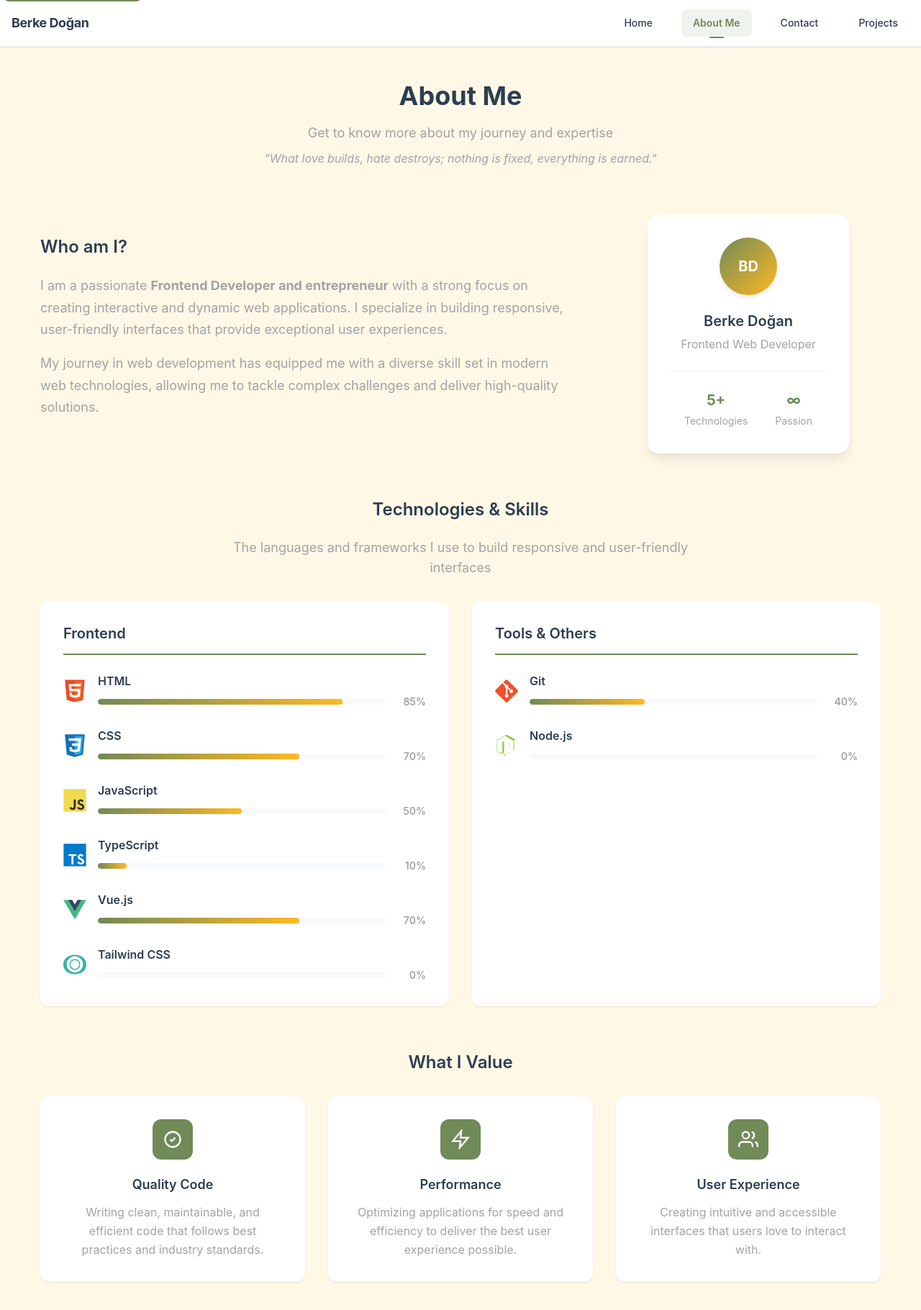
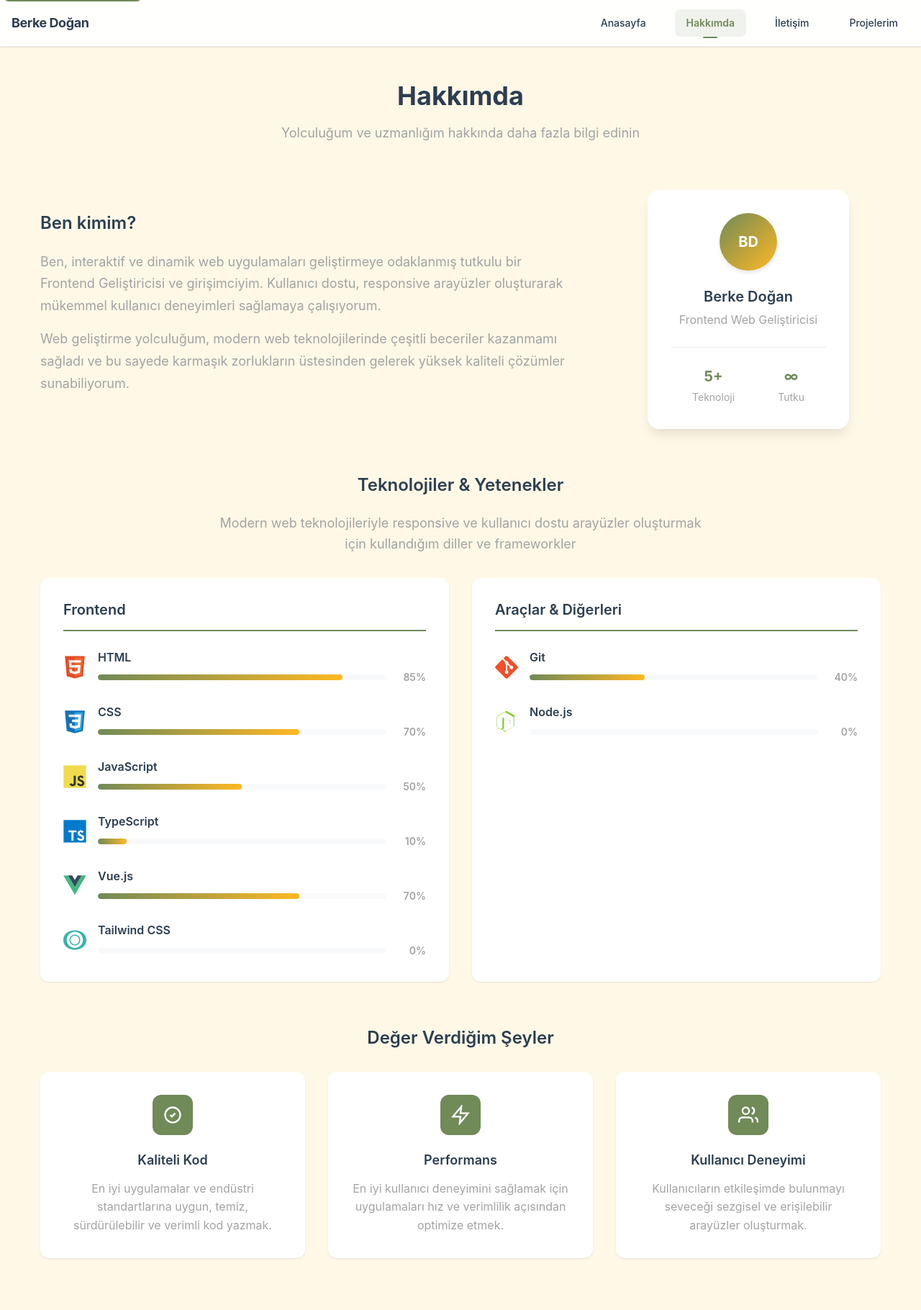
Before and after one commit to 1xKroMx/berkedogan.com.tr, a Vue app in the folder berkedogan/: page /about in a window 1280 px wide. Shown: the top 1820 px of the page at 72% size. Built offline with nearby package versions, Linux system fonts and the light colour scheme.

Commit message:
feat: implement multilingual support with language selection and translations

```diff
--- a/berkedogan/src/components/NavBar.vue
+++ b/berkedogan/src/components/NavBar.vue
@@ -1,6 +1,9 @@
 <script setup lang="ts">
 import { useRoute } from 'vue-router';
 import { ref } from 'vue';
+import { useLanguage } from '@/composables/useLanguage';
+
+const { t, setLang, lang } = useLanguage();
 
 const route = useRoute();
 const isMenuOpen = ref(false);
@@ -51,7 +54,7 @@ const closeMenu = () => {
             :class="{ active: route.path === '/' }"
             @click="closeMenu"
           >
-            Home
+            {{ t.homeItem }}
           </router-link>
         </li>
         <li class="nav-item">
@@ -61,7 +64,7 @@ const closeMenu = () => {
             :class="{ active: route.path === '/about' }"
             @click="closeMenu"
           >
-            About Me
+            {{ t.aboutItem }}
           </router-link>
         </li>
         <li class="nav-item">
@@ -71,7 +74,7 @@ const closeMenu = () => {
             :class="{ active: route.path === '/contact' }"
             @click="closeMenu"
           >
-            Contact
+            {{ t.contactItem }}
           </router-link>
         </li>
         <li class="nav-item">
@@ -81,7 +84,7 @@ const closeMenu = () => {
             :class="{ active: route.path === '/projects' }"
             @click="closeMenu"
           >
-            Projects
+            {{ t.projectsItem }}
           </router-link>
         </li>
       </ul>
--- /dev/null
+++ b/berkedogan/src/composables/useLanguage.ts
@@ -0,0 +1,21 @@
+import { ref, computed } from 'vue';
+import { messages, type Lang } from '@/i18n';
+
+const lang = ref<Lang>(
+    (localStorage.getItem('lang') as Lang) || 'tr'
+);
+
+export function useLanguage() {
+    const setLang = (l: Lang) => {
+        lang.value = l;
+        localStorage.setItem('lang', l);
+    };
+
+    const t = computed(() => messages[lang.value]);
+
+    return {
+        lang,
+        t,
+        setLang
+    };
+}
--- /dev/null
+++ b/berkedogan/src/i18n/index.ts
@@ -0,0 +1,6 @@
+import { en } from './en';
+import { tr } from './tr';
+
+export const messages = { tr, en };
+
+export type Lang = "tr" | "en";
--- /dev/null
+++ b/berkedogan/src/i18n/tr.ts
@@ -0,0 +1,47 @@
+import type { Translation } from './types';
+
+export const tr: Translation = {
+    heroTitle: "Merhaba, ben",
+    heroSubtitle: "Frontend Web Geliştiricisi",
+    heroDescription: "Modern teknolojilerle tasarım odaklı web uygulamaları geliştiriyorum. Kullanıcı dostu ve herkese uygun çözümler üretmeye çalışıyorum.",
+    aboutMe: "Hakkımda Daha Fazla Bilgi",
+    contactMe: "İletişim",
+    technologiesTitle: "Kullandığım Teknolojiler",
+    homeItem: "Anasayfa",
+    aboutItem: "Hakkımda",
+    contactItem: "İletişim",
+    projectsItem: "Projelerim",
+    aboutMeSubtitle: "Yolculuğum ve uzmanlığım hakkında daha fazla bilgi edinin",
+    aboutMeSectionTitle: "Ben kimim?",
+    aboutMeDescription: "Ben, interaktif ve dinamik web uygulamaları geliştirmeye odaklanmış tutkulu bir Frontend Geliştiricisi ve girişimciyim. Kullanıcı dostu, responsive arayüzler oluşturarak mükemmel kullanıcı deneyimleri sağlamaya çalışıyorum.",
+    aboutMeIntroDescription: "Web geliştirme yolculuğum, modern web teknolojilerinde çeşitli beceriler kazanmamı sağladı ve bu sayede karmaşık zorlukların üstesinden gelerek yüksek kaliteli çözümler sunabiliyorum.",
+    profileStat1: "Teknoloji",
+    profileStat2: "Tutku",
+    aboutMeSkillsSecTitle: "Teknolojiler & Yetenekler",
+    aboutMeSkillsSecDescription: "Modern web teknolojileriyle responsive ve kullanıcı dostu arayüzler oluşturmak için kullandığım diller ve frameworkler",
+    otherSkillsCategory: "Araçlar & Diğerleri",
+    aboutMeSec2Title: "Değer Verdiğim Şeyler",
+    aboutMeValue1: "Kaliteli Kod",
+    aboutMeValue1Description: "En iyi uygulamalar ve endüstri standartlarına uygun, temiz, sürdürülebilir ve verimli kod yazmak.",
+    aboutMeValue2: "Performans",
+    aboutMeValue2Description: "En iyi kullanıcı deneyimini sağlamak için uygulamaları hız ve verimlilik açısından optimize etmek.",
+    aboutMeValue3: "Kullanıcı Deneyimi",
+    aboutMeValue3Description: "Kullanıcıların etkileşimde bulunmayı seveceği sezgisel ve erişilebilir arayüzler oluşturmak.",
+    contactMeDescription: "Haydi birbirimizi LinkedIn'de ekleyelim! Yeni projeler ve fırsatlar hakkında konuşmaktan memnuniyet duyarım.",
+    contactGetInTouch: "İletişime Geç",
+    contactDescription2: "Şu anda freelance ve yeni projeler hakkında konuşmak için uygunum. Çalışmalarım hakkında bir sorunuz varsa veya işbirliği yapmak istiyorsanız, iletişime geçebilirsiniz.",
+    contactDetail1: "Konum",
+    contactDetail1Text: "Türkiye",
+    contactDetail2: "E-posta",
+    contactDetail3: "Yanıt Süresi",
+    contactDetail3Text: "Genellikle 24 saat içinde",
+    contactSecTitle: "Benimle iletişime geçin",
+    contactCardEmailDescription: "Bana doğrudan mesaj gönderin",
+    contactCardLinkedInDescription: "Profesyonel olarak bağlantı kuralım",
+    contactCardGitHubDescription: "Kodlarımı görüntüleyin",
+    contactCardLinkedInLink: "Profili Görüntüle",
+    contactCardGitHubLink: "Repo'mu Görüntüle",
+    contactFooterText: "Herhangi bir sorunuz veya proje fikriniz varsa, lütfen iletişime geçmekten çekinmeyin. İşbirliği yapmaktan memnun olurum!",
+    projectsDescription: "Üzerinde çalıştığım bazı projeler:",
+    project1Name: "Blogum",
+}
--- /dev/null
+++ b/berkedogan/src/i18n/types.ts
@@ -0,0 +1,45 @@
+export type Translation = {
+    heroTitle: string;
+    heroSubtitle: string;
+    heroDescription: string;
+    aboutMe: string;
+    contactMe: string;
+    technologiesTitle: string;
+    homeItem: string;
+    aboutItem: string;
+    contactItem: string;
+    projectsItem: string;
+    aboutMeSubtitle: string;
+    aboutMeSectionTitle: string;
+    aboutMeDescription: string;
+    aboutMeIntroDescription: string;
+    profileStat1: string;
+    profileStat2: string;
+    aboutMeSkillsSecTitle: string;
+    otherSkillsCategory: string;
+    aboutMeSkillsSecDescription: string;
+    aboutMeSec2Title: string;
+    aboutMeValue1: string;
+    aboutMeValue1Description: string;
+    aboutMeValue2: string;
+    aboutMeValue2Description: string;
+    aboutMeValue3: string;
+    aboutMeValue3Description: string;
+    contactMeDescription: string;
+    contactGetInTouch: string;
+    contactDescription2: string;
+    contactDetail1: string;
+    contactDetail1Text: string;
+    contactDetail2: string;
+    contactDetail3: string;
+    contactDetail3Text: string;
+    contactSecTitle: string;
+    contactCardEmailDescription: string;
+    contactCardLinkedInDescription: string;
+    contactCardGitHubDescription: string;
+    contactCardLinkedInLink: string;
+    contactCardGitHubLink: string;
+    contactFooterText: string;
+    projectsDescription: string;
+    project1Name: string;
+}
--- a/berkedogan/src/views/AboutView.vue
+++ b/berkedogan/src/views/AboutView.vue
@@ -1,27 +1,28 @@
 <script setup lang="ts">
+import { ref } from 'vue';
+import { useLanguage } from '@/composables/useLanguage';
+
+const { t, lang } = useLanguage();
 </script>
 
 <template>
   <main class="about-page">
     <div class="container">
       <header class="page-header">
-        <h1 class="page-title">About Me</h1>
-        <p class="page-subtitle">Get to know more about my journey and expertise</p>
-        <blockquote class="page-motto">"What love builds, hate destroys; nothing is fixed, everything is earned."</blockquote>
+        <h1 class="page-title">{{ t.aboutItem }}</h1>
+        <p class="page-subtitle">{{ t.aboutMeSubtitle }}</p>
+        <blockquote v-if="lang === 'en'" class="page-motto">"What love builds, hate destroys; nothing is fixed, everything is earned."</blockquote>
       </header>
 
       <section class="intro-section">
         <div class="intro-content">
           <div class="intro-text">
-            <h2 class="section-title">Who am I?</h2>
+            <h2 class="section-title">{{ t.aboutMeSectionTitle }}</h2>
             <p class="intro-description">
-              I am a passionate <strong>Frontend Developer and entrepreneur</strong> with a strong focus on creating
-              interactive and dynamic web applications. I specialize in building responsive,
-              user-friendly interfaces that provide exceptional user experiences.
+              {{ t.aboutMeDescription }}
             </p>
             <p class="intro-description">
-              My journey in web development has equipped me with a diverse skill set in modern
-              web technologies, allowing me to tackle complex challenges and deliver high-quality solutions.
+              {{ t.aboutMeIntroDescription }}
             </p>
           </div>
           <div class="intro-visual">
@@ -33,15 +34,15 @@
               </div>
               <div class="profile-info">
                 <h3 class="profile-name">Berke Doğan</h3>
-                <p class="profile-role">Frontend Web Developer</p>
+                <p class="profile-role">{{ t.heroSubtitle }}</p>
                 <div class="profile-stats">
                   <div class="stat">
                     <span class="stat-number">5+</span>
-                    <span class="stat-label">Technologies</span>
+                    <span class="stat-label">{{ t.profileStat1}}</span>
                   </div>
                   <div class="stat">
                     <span class="stat-number">∞</span>
-                    <span class="stat-label">Passion</span>
+                    <span class="stat-label">{{ t.profileStat2 }}</span>
                   </div>
                 </div>
               </div>
@@ -51,9 +52,9 @@
       </section>
 
       <section class="skills-section">
-        <h2 class="section-title text-center">Technologies & Skills</h2>
+        <h2 class="section-title text-center">{{ t.aboutMeSkillsSecTitle }}</h2>
         <p class="section-description text-center">
-          The languages and frameworks I use to build responsive and user-friendly interfaces
+          {{ t.aboutMeSkillsSecDescription }}
         </p>
 
         <div class="skills-grid">
@@ -76,7 +77,7 @@
           </div>
 
           <div class="skill-category">
-            <h3 class="category-title">Tools & Others</h3>
+            <h3 class="category-title">{{ t.otherSkillsCategory }}</h3>
             <div class="skills-list">
               <div class="skill-item" v-for="skill in otherSkills" :key="skill.name">
                 <div class="skill-icon" v-html="skill.icon"></div>
@@ -96,7 +97,7 @@
       </section>
 
       <section class="values-section">
-        <h2 class="section-title text-center">What I Value</h2>
+        <h2 class="section-title text-center">{{ t.aboutMeSec2Title }}</h2>
         <div class="values-grid">
           <div class="value-item">
             <div class="value-icon">
@@ -104,9 +105,9 @@
                 <path d="M9 12l2 2 4-4m6 2a9 9 0 11-18 0 9 9 0 0118 0z"/>
               </svg>
             </div>
-            <h3 class="value-title">Quality Code</h3>
+            <h3 class="value-title">{{ t.aboutMeValue1 }}</h3>
             <p class="value-description">
-              Writing clean, maintainable, and efficient code that follows best practices and industry standards.
+              {{ t.aboutMeValue1Description }}
             </p>
           </div>
           <div class="value-item">
@@ -115,9 +116,9 @@
                 <path d="M13 2L3 14h9l-1 8 10-12h-9l1-8z"/>
               </svg>
             </div>
-            <h3 class="value-title">Performance</h3>
+            <h3 class="value-title">{{ t.aboutMeValue2 }}</h3>
             <p class="value-description">
-              Optimizing applications for speed and efficiency to deliver the best user experience possible.
+              {{ t.aboutMeValue2Description }}
             </p>
           </div>
           <div class="value-item">
@@ -128,9 +129,9 @@
                 <path d="M23 21v-2a4 4 0 00-3-3.87M16 3.13a4 4 0 010 7.75"/>
               </svg>
             </div>
-            <h3 class="value-title">User Experience</h3>
+            <h3 class="value-title">{{ t.aboutMeValue3 }}</h3>
             <p class="value-description">
-              Creating intuitive and accessible interfaces that users love to interact with.
+              {{ t.aboutMeValue3Description }}
             </p>
           </div>
         </div>
--- a/berkedogan/src/views/HomeView.vue
+++ b/berkedogan/src/views/HomeView.vue
@@ -1,6 +1,9 @@
 <script setup lang="ts">
 import { ref } from 'vue'
 import PasswordModal from '@/components/PasswordModal.vue'
+import { useLanguage } from '@/composables/useLanguage'
+
+const { t, lang } = useLanguage()
 
 const secretPattern = ['HTML', 'CSS', 'JavaScript', 'Vue.js', 'TypeScript']
 
@@ -77,20 +80,19 @@ const technologies = ref([
       <div class="hero-content">
         <div class="hero-text">
           <h1 class="hero-title">
-            Hi, I'm <span class="highlight">Berke Doğan</span>
+            {{ t.heroTitle }} <span class="highlight">Berke Doğan</span>
           </h1>
-          <h2 class="hero-subtitle">Frontend Web Developer</h2>
+          <h2 class="hero-subtitle">{{ t.heroSubtitle }}</h2>
           <p class="hero-description">
-            I create interactive and dynamic web applications with modern technologies.
-            Passionate about building user-friendly interfaces and scalable solutions.
+           {{ t.heroDescription }}
           </p>
-          <blockquote class="hero-motto">"What love builds, hate destroys; nothing is fixed, everything is earned."</blockquote>
+          <blockquote v-if="lang === 'en'" class="hero-motto">"What love builds, hate destroys; nothing is fixed, everything is earned."</blockquote>
           <div class="hero-actions">
             <router-link to="/about" class="btn btn-primary">
-              Learn More About Me
+              {{ t.aboutMe }}
             </router-link>
             <router-link to="/contact" class="btn btn-secondary">
-              Get In Touch
+              {{ t.contactMe }}
             </router-link>
           </div>
         </div>
@@ -139,7 +141,7 @@ const technologies = ref([
 
     <section class="tech-stack-section">
       <div class="container">
-        <h3 class="section-title text-center">Technologies I Work With</h3>
+        <h3 class="section-title text-center">{{ t.technologiesTitle }}</h3>
         <div class="tech-grid">
           <div class="tech-item" v-for="tech in technologies" :key="tech.name">
             <div class="tech-icon" v-html="tech.icon"></div>
--- a/berkedogan/src/views/ProjectsView.vue
+++ b/berkedogan/src/views/ProjectsView.vue
@@ -1,8 +1,26 @@
+<script setup lang="ts">
+import { ref, computed } from 'vue';
+import { useLanguage } from '@/composables/useLanguage';
+
+const { lang, t } = useLanguage();
+
+interface Project {
+  id: number;
+  link: string;
+  name: string;
+  description: string;
+}
+
+const projects = computed<Project[]>(() => [
+  { id: 1, link: 'https://blog.berkedogan.com.tr', name: t.value.project1Name, description: 'blog.berkedogan.com.tr' },
+]);
+</script>
+
 <template>
     <main class="projects-page">
      <header class="page-header">
-        <h1 class="page-title">Projects</h1>
-        <p class="page-subtitle">Explore some of the projects I've worked on:</p>
+        <h1 class="page-title">{{ t.projectsItem }}</h1>
+        <p class="page-subtitle">{{ t.projectsDescription }}</p>
      </header>
 
         <section>
@@ -15,24 +33,12 @@
             rel="noopener noreferrer"
           >
             <div>{{ project.name }}</div>
-            <div class="description">blog.berkedogan.com.tr</div>
+            <div class="description">{{ project.description }}</div>
           </a>
         </section>
     </main>
 </template>
-<script setup lang="ts">
-import { ref } from 'vue';
 
-interface Project {
-  id: number;
-  link: string;
-  name: string;
-}
-
-const projects = ref<Project[]>([
-  { id: 1, link: 'https://blog.berkedogan.com.tr', name: 'My Blog' },
-]);
-</script>
 <style scoped>
 .projects-page {
   min-height: 100vh;
```
Also changed, not shown: berkedogan/src/i18n/en.ts (added, +47 -0 lines), berkedogan/src/views/ContactView.vue (+20 -17 lines).
